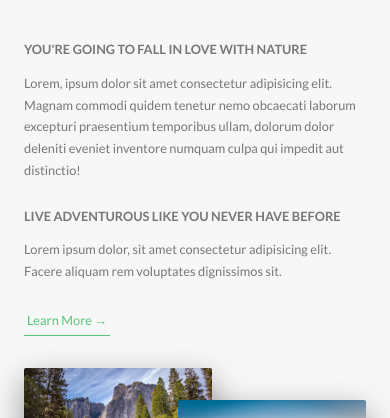
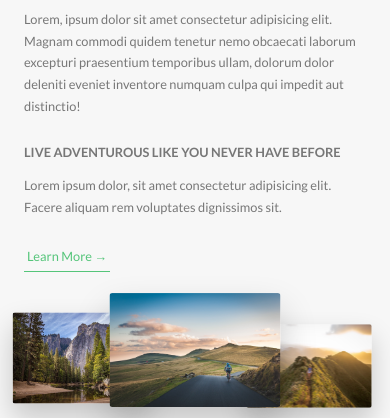
Before and after one commit to MandelaK/Natours, a website: page index.html in a window 390 px wide. Shown: the part 926-1344 px from the top of the page. Drawn offline with Linux system fonts and the light colour scheme.

Commit message:
Make Composition and Features section responsive

```diff
--- a/scss/base/_utilities.scss
+++ b/scss/base/_utilities.scss
@@ -4,6 +4,10 @@
 
 .u-mb-big {
   margin-bottom: 8rem !important;
+
+  @include responsive(tab-portrait) {
+    margin-bottom: 5rem !important;
+  }
 }
 
 .u-mb-small {
@@ -12,8 +16,16 @@
 
 .u-mb-medium {
   margin-bottom: 4rem !important;
+
+  @include responsive(tab-portrait) {
+    margin-bottom: 3rem !important;
+  }
 }
 
 .u-mt-big {
   margin-top: 8rem !important;
+
+  @include responsive(tab-portrait) {
+    margin-bottom: 5rem !important;
+  }
 }
--- a/scss/components/_composition.scss
+++ b/scss/components/_composition.scss
@@ -8,18 +8,40 @@
     z-index: 10;
     transform: all 0.2s;
 
+    @include responsive(tab-portrait) {
+      float: left;
+      position: relative;
+      width: 33.333333%;
+      box-shadow: 0 1.5rem 3rem rgba($color-black, 0.2);
+    }
+
     &--p1 {
       left: 0;
       top: -2rem;
+
+      @include responsive(tab-portrait) {
+        top: 0;
+        transform: scale(1.2);
+      }
     }
 
     &--p2 {
       right: 0;
       top: 2rem;
+      @include responsive(tab-portrait) {
+        top: -1rem;
+        transform: scale(1.5);
+        z-index: 100;
+      }
     }
     &--p3 {
       left: 20%;
       top: 10rem;
+      @include responsive(tab-portrait) {
+        top: 1rem;
+        left: 0;
+        transform: scale(1.1);
+      }
     }
 
     &:hover {
--- a/scss/components/_feature-box.scss
+++ b/scss/components/_feature-box.scss
@@ -9,6 +9,10 @@
 
   &:hover {
     transform: translateY(-1.5rem) scale(1.05);
+  }
+
+  @include responsive(tab-portrait) {
+    padding: 2rem;
   }
 
   &__icon {
@@ -23,5 +27,9 @@
     background-clip: text;
     -webkit-background-clip: text;
     color: transparent;
+
+    @include responsive(tab-portrait) {
+      margin-bottom: 0;
+    }
   }
 }
--- a/scss/layout/_footer.scss
+++ b/scss/layout/_footer.scss
@@ -8,9 +8,17 @@
     padding: 8rem 0;
   }
 
+  @include responsive(phone) {
+    padding: 4rem 0;
+  }
+
   &__logo-box {
     text-align: center;
     margin-bottom: 8rem;
+
+    @include responsive(phone) {
+      margin-bottom: 6rem;
+    }
   }
 
   &__logo {
--- a/scss/pages/_home.scss
+++ b/scss/pages/_home.scss
@@ -2,6 +2,10 @@
   background-color: $color-light-gray;
   padding: 25rem 0;
   margin-top: -20vh;
+
+  @include responsive(tab-portrait) {
+    padding: 20rem 0;
+  }
 }
 
 .section-features {
@@ -21,17 +25,30 @@
     // Selecte the direct child and undo the skew
     transform: skewY(7deg);
   }
+
+  @include responsive(tab-portrait) {
+    padding: 10rem 0;
+  }
 }
 
 .section-tours {
   background-color: $color-light-gray;
-  padding: 25rem 0 6rem 0;
+  padding: 25rem 0 15rem 0;
   margin-top: -10rem;
+
+  @include responsive(tab-portrait) {
+    padding: 20rem 0 10rem 0;
+    margin-top: -12rem;
+  }
 }
 
 .section-stories {
   position: relative;
-  padding: 6rem 0;
+  padding: 8rem 0;
+
+  @include responsive(tab-portrait) {
+    padding: 4rem 0;
+  }
 }
 
 .section-booking {
@@ -41,6 +58,10 @@
     $color-primary-light,
     $color-primary-dark
   );
+
+  @include responsive(tab-portrait) {
+    padding: 10rem 0;
+  }
 }
 
 .book {
```
Also changed, not shown: css/style.css.
